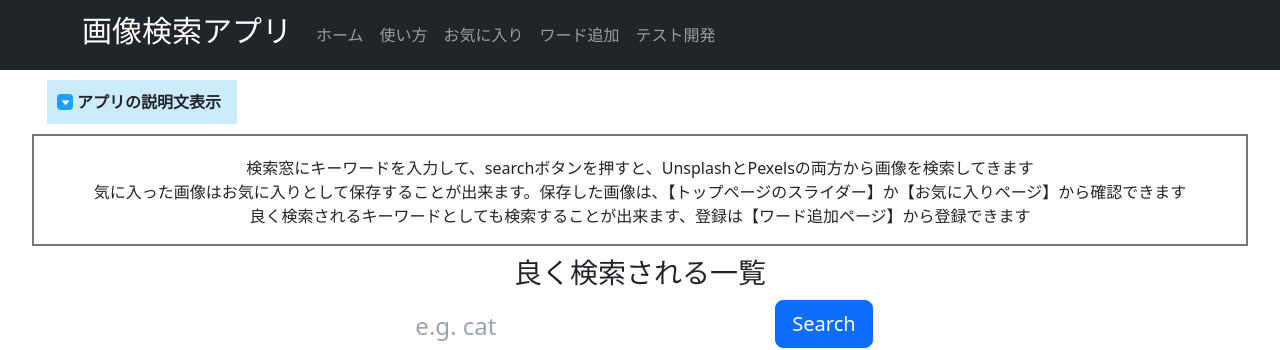
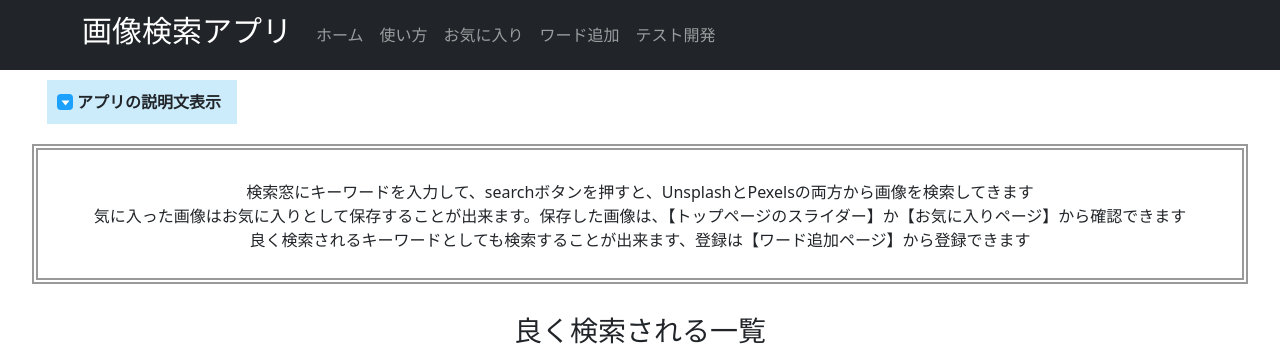
Before and after one commit to na-horita/kensaku, a React (Vite) app: page / in a window 1280 px wide. Both pictures are taken after a click on the heading "アプリの説明文表示". Shown: the top 350 px of the page. Built offline with nearby package versions, Linux system fonts and the light colour scheme; no server answers.

Commit message:
【css】説明文のcss調整

```diff
--- a/src/components/top/Explain.tsx
+++ b/src/components/top/Explain.tsx
@@ -4,7 +4,7 @@ const Explain = () => {
       position: relative;
       display: block;
       width:190px;
-      margin:10px 0 10px 15px;
+      margin:10px 0 20px 15px;
       padding: 10px 10px 10px 30px;
       cursor: pointer;
       font-weight: bold;
@@ -51,13 +51,14 @@ const Explain = () => {
       top: 5px;
     }
     details[open] .details-content {
-        border:2px solid #777;
-        padding-top : 20px;
-        margin:3px 0 10px;
-      animation: fadeIn 0.5s ease;
+        border:6px double #999;
+        padding: 30px 10px 10px;
+        margin:3px 0 30px;
+        animation: fadeIn 0.5s ease;
     }
     details[open] .details-content ul{
         list-style:none;
+        padding-left: 0px;
     }
     @keyframes fadeIn {
       0% {
@@ -82,7 +83,7 @@ const Explain = () => {
       <details>
         <summary>アプリの説明文表示</summary>
         <div className="details-content">
-          <ul className="lg:px-4 px-2">
+          <ul>
             <li>
               検索窓にキーワードを入力して、searchボタンを押すと、UnsplashとPexelsの両方から画像を検索してきます
             </li>
```
